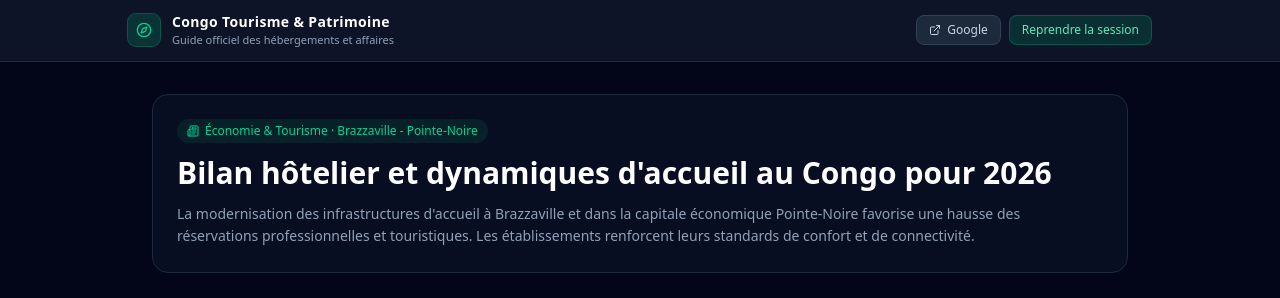
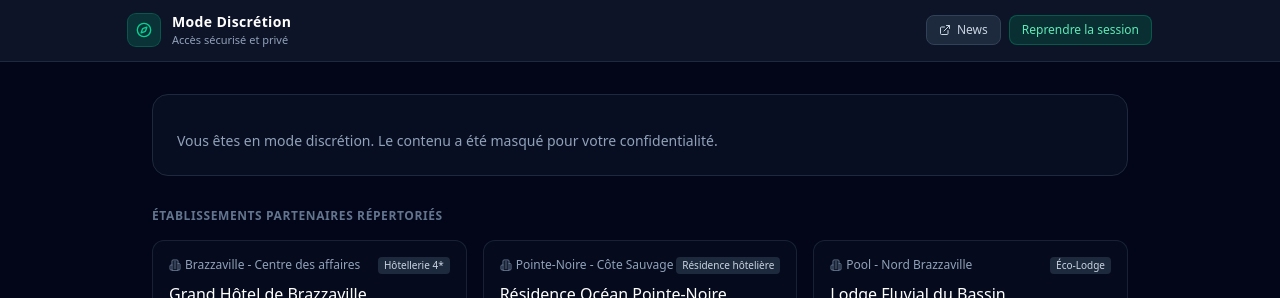
Before and after one commit to dacostasces-lgtm/matripa, a Next.js app: page / in a window 1280 px wide. Both pictures are taken after a click on the button "Discrétion". Shown: the top 298 px of the page. Built offline with nearby package versions, Linux system fonts and the light colour scheme; no server answers; the database is empty.

Commit message:
Refactor EmergencyDiscretionButton: français et texte discret

```diff
--- a/src/components/ui/EmergencyDiscretionButton.tsx
+++ b/src/components/ui/EmergencyDiscretionButton.tsx
@@ -46,7 +46,8 @@ export function EmergencyDiscretionButton() {
   };
 
   const exitToExternal = () => {
-    window.location.replace("https://www.google.cg");
+    // Redirect to a real news site for discreet exit
+    window.location.href = "https://news.google.com";
   };
 
   return (
@@ -77,7 +78,7 @@ export function EmergencyDiscretionButton() {
         <div
           role="dialog"
           aria-modal="true"
-          aria-label="Portail Congo Tourisme & Économie"
+          aria-label="Mode Discrétion"
           className="fixed inset-0 z-[9999] overflow-y-auto bg-slate-950 text-slate-100 selection:bg-slate-700"
         >
           {/* Barre supérieure du portail leurre */}
@@ -89,10 +90,10 @@ export function EmergencyDiscretionButton() {
                 </div>
                 <div>
                   <span className="block font-semibold text-sm tracking-wide text-white">
-                    Congo Tourisme &amp; Patrimoine
+                    Mode Discrétion
                   </span>
                   <span className="block text-[11px] text-slate-400">
-                    Guide officiel des hébergements et affaires
+                    Accès sécurisé et privé
                   </span>
                 </div>
               </div>
@@ -104,7 +105,7 @@ export function EmergencyDiscretionButton() {
                   className="inline-flex items-center gap-1.5 rounded-lg border border-slate-700 bg-slate-800 px-3 py-1.5 text-xs text-slate-300 hover:bg-slate-700 hover:text-white"
                 >
                   <ExternalLink className="size-3" />
-                  Google
+                  News
                 </button>
                 <button
                   type="button"
@@ -120,17 +121,8 @@ export function EmergencyDiscretionButton() {
           {/* Contenu sobre du leurre */}
           <main className="mx-auto max-w-5xl px-4 py-8 sm:px-6">
             <div className="mb-8 rounded-2xl border border-slate-800 bg-slate-900/50 p-6">
-              <span className="inline-flex items-center gap-1.5 rounded-full bg-emerald-500/10 px-2.5 py-1 text-xs text-emerald-400">
-                <Newspaper className="size-3" /> Économie &amp; Tourisme · Brazzaville - Pointe-Noire
-              </span>
-              <h1 className="mt-3 text-2xl font-semibold text-white sm:text-3xl">
-                Bilan hôtelier et dynamiques d&apos;accueil au Congo pour 2026
-              </h1>
-              <p className="mt-3 text-sm leading-relaxed text-slate-400">
-                La modernisation des infrastructures d&apos;accueil à Brazzaville et dans la capitale
-                économique Pointe-Noire favorise une hausse des réservations professionnelles et
-                touristiques. Les établissements renforcent leurs standards de confort et de
-                connectivité.
+              <p className="mt-3 text-sm text-slate-400">
+                Vous êtes en mode discrétion. Le contenu a été masqué pour votre confidentialité.
               </p>
             </div>
 
```
